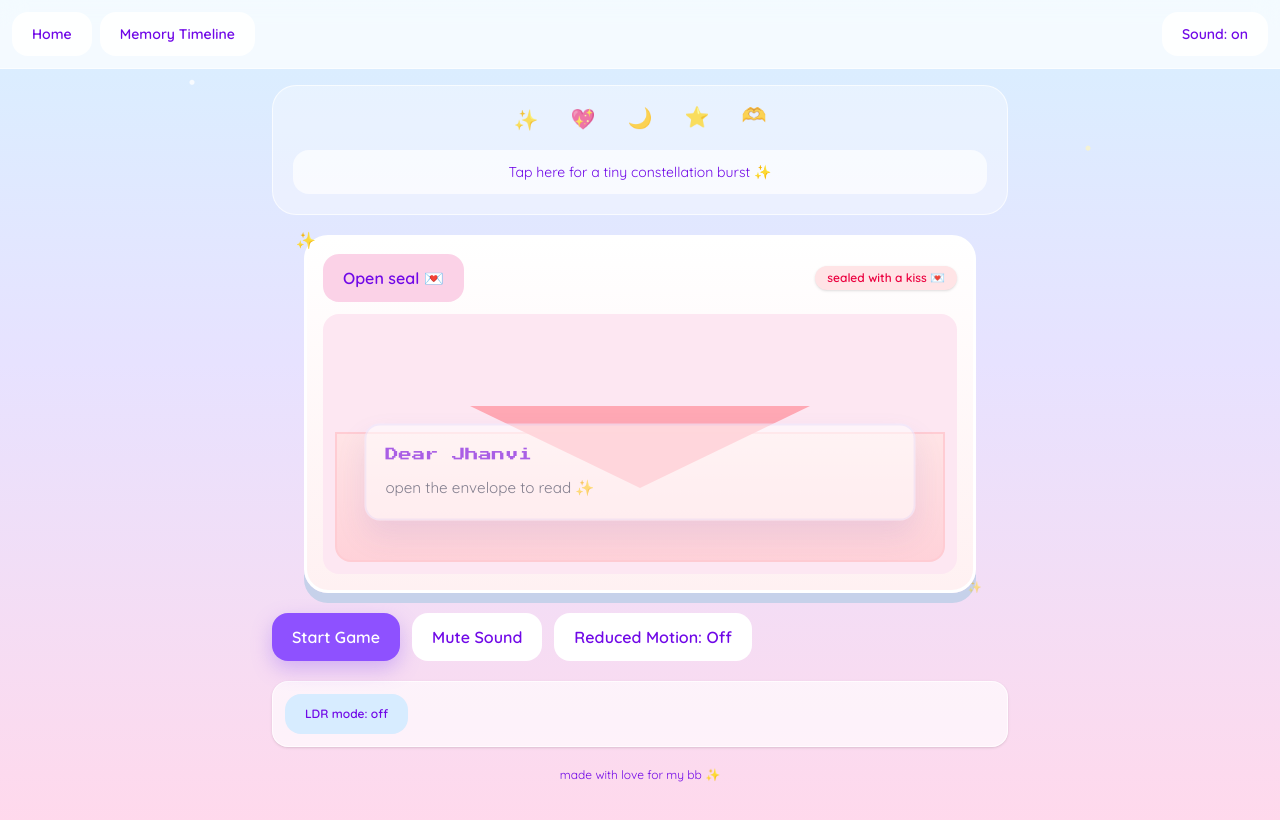
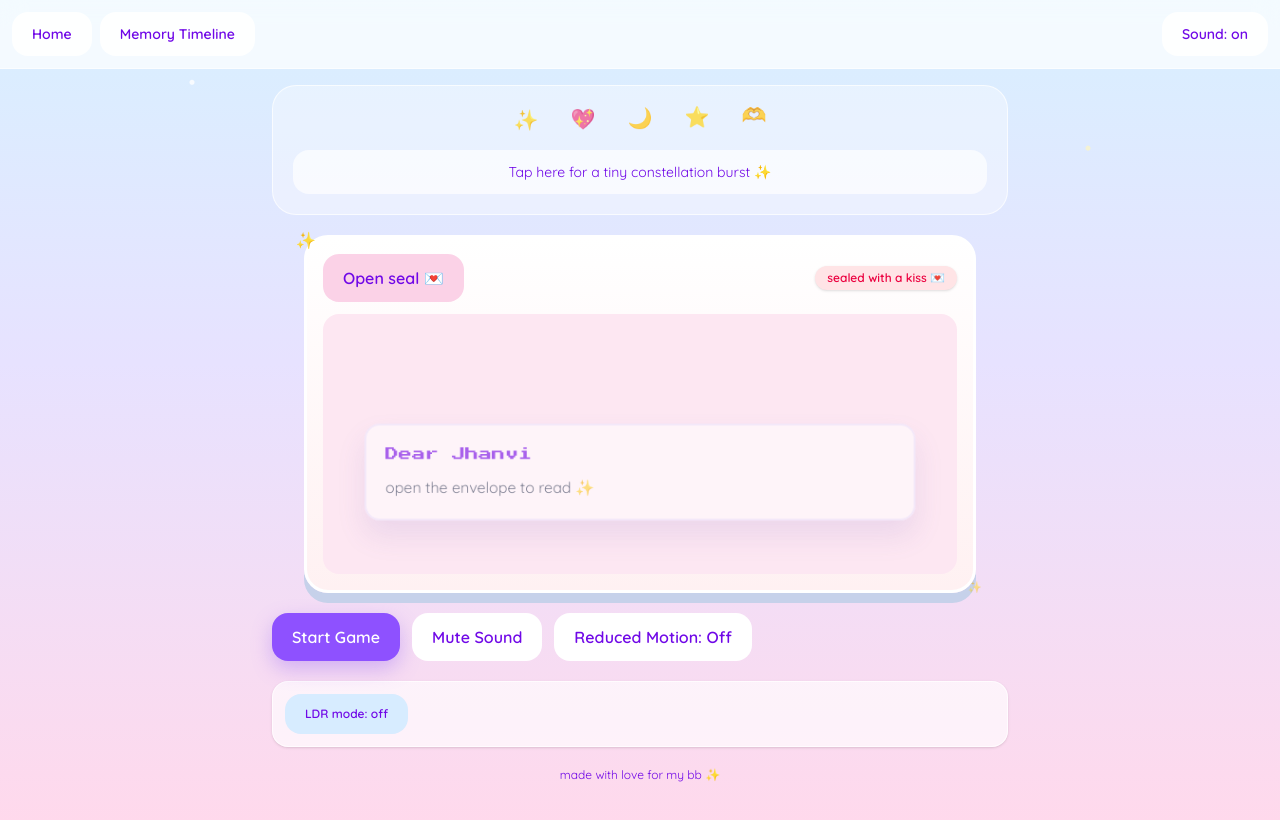
Before and after one commit to devkavin/dearbb, a Next.js app: page / in a window 1280 px wide. Shown: the top 820 px of the page. Built offline with nearby package versions, Linux system fonts and the light colour scheme.

Commit message:
Simplify letter UI by removing envelope shell

```diff
--- a/components/EnvelopeLetter.tsx
+++ b/components/EnvelopeLetter.tsx
@@ -21,19 +21,16 @@ export default function EnvelopeLetter({ children }: { children: (open: boolean)
   return (
     <div className="pixel-card glow-sparkle mx-auto max-w-2xl rounded-3xl bg-gradient-to-b from-white to-rose-50 p-4">
       <div className="mb-3 flex items-center justify-between gap-3">
-        <button className="btn-cute bg-[#fbd2e7] text-violet-700" onClick={toggle}>
+        <button className="btn-cute bg-[#fbd2e7] text-violet-700" onClick={toggle} aria-expanded={open} aria-label={open ? 'Seal letter' : 'Open letter'}>
           {open ? 'Seal letter' : 'Open seal 💌'}
         </button>
         <span className="rounded-full bg-rose-100 px-3 py-1 text-xs font-semibold text-rose-600 shadow-sm">sealed with a kiss 💌</span>
       </div>
 
       <div className="relative min-h-[260px] rounded-2xl bg-[#fde7f2] p-3">
-        <div className="absolute inset-x-3 bottom-3 h-[130px] rounded-b-2xl border-2 border-rose-200 bg-gradient-to-b from-rose-100 to-rose-200/80" />
-        <div className="absolute left-1/2 bottom-[86px] h-0 w-0 -translate-x-1/2 border-l-[170px] border-r-[170px] border-t-[82px] border-l-transparent border-r-transparent border-t-rose-300/90" />
-
         <div
-          className={`relative z-10 mx-auto w-[95%] rounded-2xl border-2 border-violet-100 bg-white/90 p-5 shadow-[0_16px_30px_rgba(140,120,200,0.25)] transition-all duration-700 ${
-            open ? 'translate-y-0 scale-100 opacity-100' : 'translate-y-[95px] scale-95 opacity-60'
+          className={`letter-sheet relative z-10 mx-auto w-[95%] rounded-2xl border-2 border-violet-100 bg-white/90 p-5 shadow-[0_16px_30px_rgba(140,120,200,0.25)] transition-all duration-700 ${
+            open ? 'is-open translate-y-0 scale-100 opacity-100' : 'translate-y-[95px] scale-95 opacity-60'
           }`}
         >
           {children(open)}
--- a/styles/globals.css
+++ b/styles/globals.css
@@ -50,6 +50,15 @@ body {
 .soft-float { animation: floaty 2.8s ease-in-out infinite; }
 .animate-pop { animation: pop .4s ease-out; }
 
+.letter-sheet {
+  will-change: transform, opacity;
+  transition-timing-function: cubic-bezier(.2, .8, .2, 1);
+}
+
+.letter-sheet.is-open {
+  animation: letter-unfold .75s ease;
+}
+
 .confetti span {
   position: absolute;
   width: 8px;
@@ -77,6 +86,12 @@ body {
   100% { transform: scale(1); opacity: 1; }
 }
 
+@keyframes letter-unfold {
+  0% { transform: translateY(95px) scale(.95); }
+  60% { transform: translateY(-4px) scale(1.01); }
+  100% { transform: translateY(0) scale(1); }
+}
+
 @media (prefers-reduced-motion: reduce) {
   *, *::before, *::after {
     animation-duration: 0.01ms !important;
```
